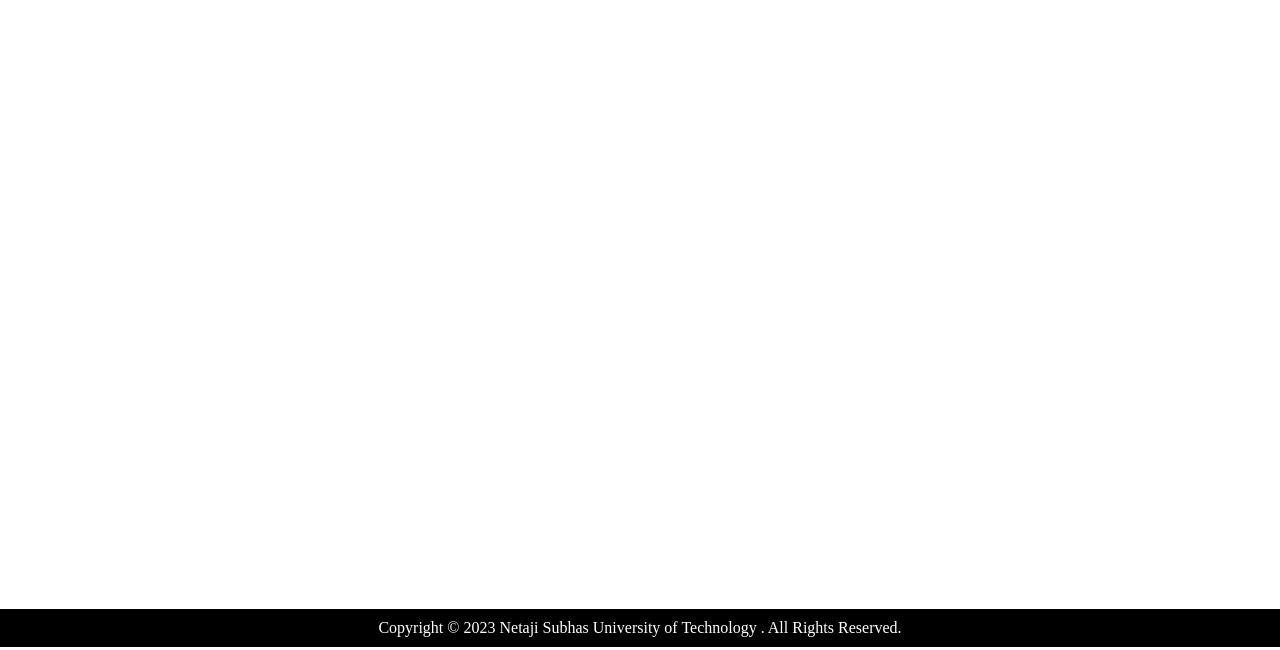
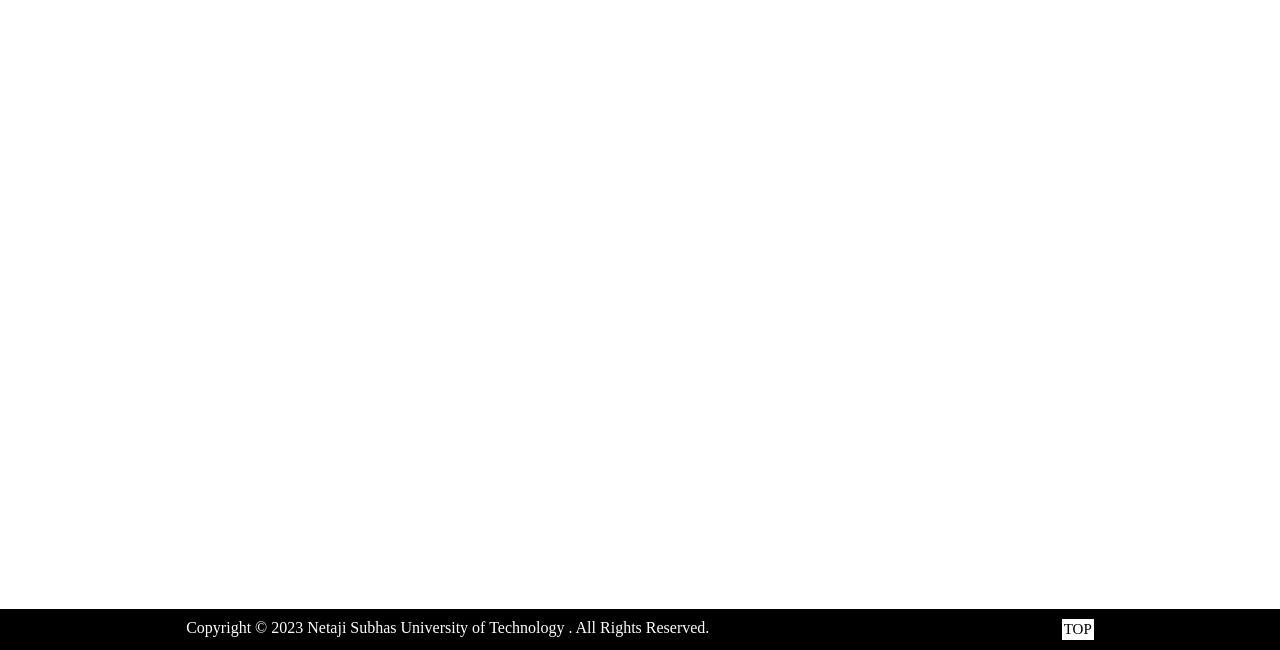
Before and after one commit to Jilesh-Soni/Income, a plain HTML site: page index.html in a window 1280 px wide. Shown: the part 399-1049 px from the top of the page. Drawn offline with Linux system fonts and the light colour scheme.

Commit message:
added top button in the footer

```diff
--- a/index.html
+++ b/index.html
@@ -57,6 +57,7 @@
     <footer>
       Copyright © 2023 Netaji Subhas University of Technology . All Rights
       Reserved.
+      <a href="#"><div class="bottom-button">TOP</div></a>
     </footer>
 
     <script src="js/income.js"></script>
```
